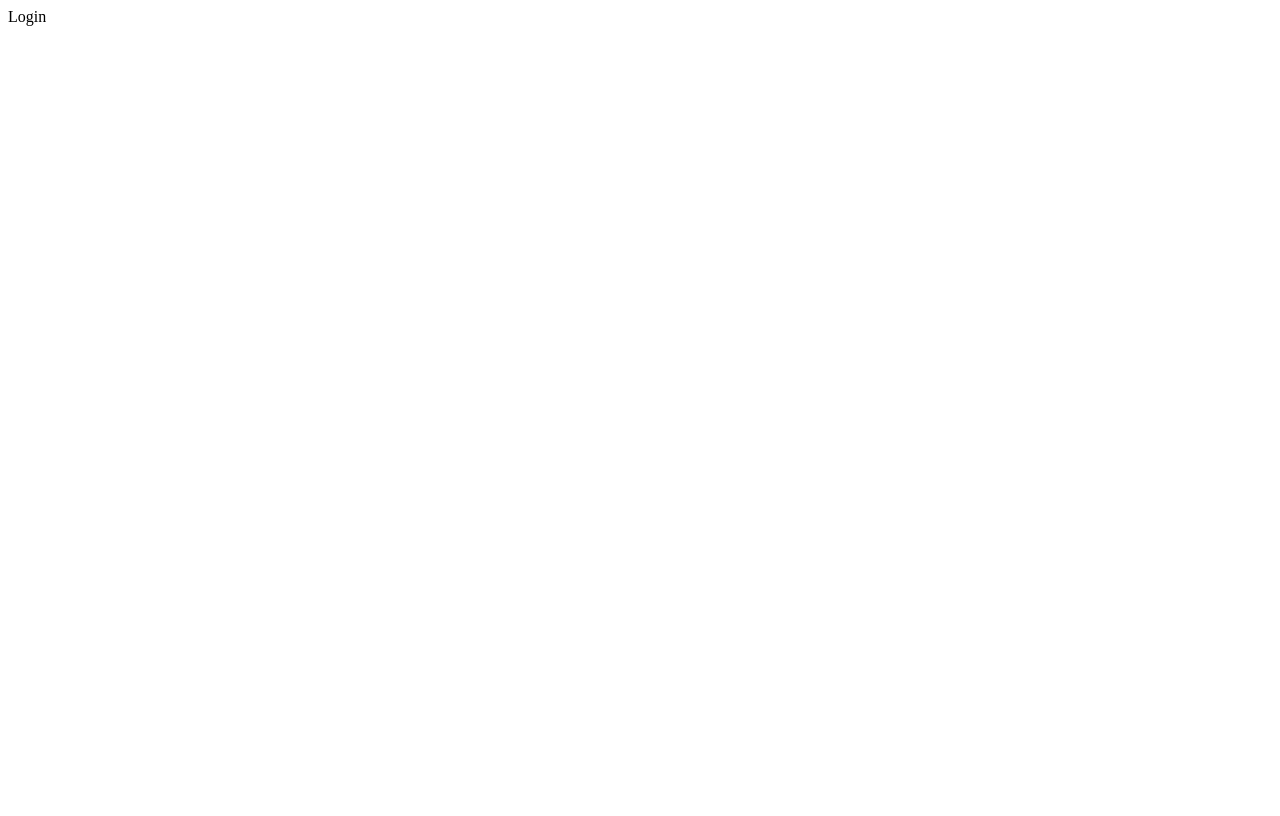
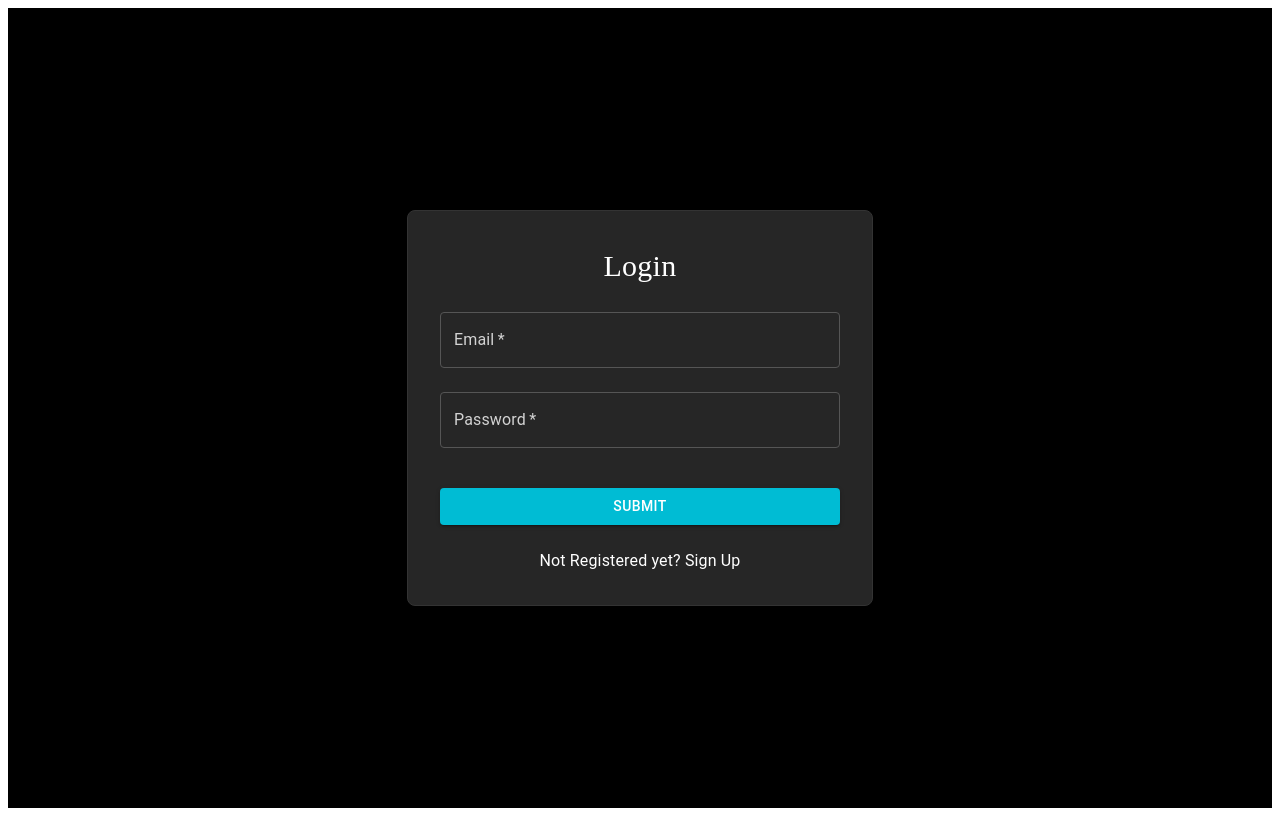
Before and after one commit to MJ-1112/Signup-page, a React (Create React App) app in the folder frontend/client/: page /login in a window 1280 px wide. Built offline with nearby package versions, Linux system fonts and the light colour scheme.

Commit message:
feat: UI of Login , Signup and Dashboard Completed

```diff
--- a/frontend/client/package.json
+++ b/frontend/client/package.json
@@ -3,6 +3,9 @@
   "version": "0.1.0",
   "private": true,
   "dependencies": {
+    "@emotion/react": "^11.14.0",
+    "@emotion/styled": "^11.14.0",
+    "@mui/material": "^7.1.1",
     "@testing-library/dom": "^10.4.0",
     "@testing-library/jest-dom": "^6.6.3",
     "@testing-library/react": "^16.3.0",
--- a/frontend/client/src/App.js
+++ b/frontend/client/src/App.js
@@ -11,7 +11,7 @@ function App() {
         <Route path='/' element={<Navigate to='/login'/>}/>
         <Route path='/login' element={<Login/>}/>
         <Route path='/signup' element={<Signup/>}/>
-        <Route path='/dashboard' element={<Dashboard/>}/>
+        <Route path='/dashboard/' element={<Dashboard/>}/>
         </Routes>
       </div>
   );
--- a/frontend/client/src/components/Dashboard.js
+++ b/frontend/client/src/components/Dashboard.js
@@ -1,9 +1,65 @@
-import React from 'react'
+import React from "react";
 
 function Dashboard() {
   return (
-    <div>Dashboard</div>
-  )
+    <div
+    style={{
+        backgroundColor:'#262626',
+        height:'100vh',
+        width:'100vw',
+        overflow:'hidden'
+    }}>
+      <nav>
+        <ul
+          style={{
+            backgroundColor: "#36454F",
+            margin:0,
+            display:'inline',
+            display:'flex',
+            gap:30,
+            listStyle:'none',
+            height:100,
+            fontSize:30,
+            alignItems:"center",
+            color:"white",
+
+
+          }}
+        >
+          <li
+          style={{
+            cursor:'pointer'
+          }}>Home</li>
+          <li
+          style={{
+            cursor:'pointer'
+          }}>Projects</li>
+          <li
+          style={{
+            cursor:'pointer'
+          }}>Events</li>
+          <li
+          style={{
+            cursor:'pointer'
+          }}>Services</li>
+          <li
+          style={{
+            cursor:'pointer'
+          }}>Contact</li>
+        </ul>
+
+      </nav>
+      <h1
+      style={{
+        display:'flex',
+        alignItems:'center',
+        justifyContent:'center',
+        color:"white"
+      }}>
+        Welcome
+      </h1>
+    </div>
+  );
 }
 
-export default Dashboard
+export default Dashboard;
--- a/frontend/client/src/components/Login.js
+++ b/frontend/client/src/components/Login.js
@@ -1,9 +1,102 @@
-import React from 'react'
+import React from 'react';
+import { Container, Box, TextField, Typography, Button } from '@mui/material';
 
 function Login() {
+  const handleSubmit = (e) => {
+    e.preventDefault();
+    // Add your login logic here
+  };
+
   return (
-    <div>Login</div>
-  )
+    <Container
+      maxWidth={false}
+      disableGutters
+      sx={{
+        height: '100vh',
+        width: '100%',
+        display: 'flex',
+        alignItems: 'center',
+        justifyContent: 'center',
+        backgroundColor: 'black',
+        overflowX: 'hidden',
+      }}
+    >
+      <Box
+        component="form"
+        onSubmit={handleSubmit}
+        sx={{
+          border: '1px solid #333',
+          height: 'auto',
+          width: '90%',
+          maxWidth: 400,
+          p: 4,
+          display: 'flex',
+          flexDirection: 'column',
+          alignItems: 'center',
+          gap: 3,
+          boxShadow: 10,
+          color: 'white',
+          backgroundColor: '#262626',
+          borderRadius: 2,
+        }}
+      >
+        <Typography
+          sx={{
+            fontFamily: 'cursive',
+            fontSize: 30,
+            color: 'white',
+          }}
+        >
+          Login
+        </Typography>
+
+        <TextField
+          label="Email"
+          variant="outlined"
+          name="email"
+          required
+          fullWidth
+          InputLabelProps={{ style: { color: 'lightgray' } }}
+          InputProps={{ style: { color: 'white' } }}
+          sx={{
+            '& .MuiOutlinedInput-root': {
+              '& fieldset': { borderColor: '#555' },
+              '&:hover fieldset': { borderColor: '#888' },
+              '&.Mui-focused fieldset': { borderColor: 'white' },
+            },
+          }}
+        />
+
+        <TextField
+          label="Password"
+          type="password"
+          variant="outlined"
+          name="password"
+          required
+          fullWidth
+          InputLabelProps={{ style: { color: 'lightgray' } }}
+          InputProps={{ style: { color: 'white' } }}
+          sx={{
+            '& .MuiOutlinedInput-root': {
+              '& fieldset': { borderColor: '#555' },
+              '&:hover fieldset': { borderColor: '#888' },
+              '&.Mui-focused fieldset': { borderColor: 'white' },
+            },
+          }}
+        />
+
+        <Button
+          type="submit"
+          variant="contained"
+          fullWidth
+          sx={{ backgroundColor: '#00bcd4', mt: 2 }}
+        >
+          Submit
+        </Button>
+        <Typography>Not Registered yet? Sign Up</Typography>
+      </Box>
+    </Container>
+  );
 }
 
-export default Login
+export default Login;
--- a/frontend/client/src/components/Signup.js
+++ b/frontend/client/src/components/Signup.js
@@ -1,8 +1,117 @@
+import { Container,Box,Typography, Button,TextField } from '@mui/material'
 import React from 'react'
 
 function Signup() {
+  const handleSubmit = (e) => {
+    e.preventDefault();
+    // Add your login logic here
+  };
+
   return (
-    <div>Signup</div>
+       <Container
+      maxWidth={false}
+      disableGutters
+      sx={{
+        height: '100vh',
+        width: '100%',
+        display: 'flex',
+        alignItems: 'center',
+        justifyContent: 'center',
+        backgroundColor: 'black',
+        overflowX: 'hidden',
+      }}
+    >
+      <Box
+        component="form"
+        onSubmit={handleSubmit}
+        sx={{
+          border: '1px solid #333',
+          height: 'auto',
+          width: '90%',
+          maxWidth: 400,
+          p: 4,
+          display: 'flex',
+          flexDirection: 'column',
+          alignItems: 'center',
+          gap: 3,
+          boxShadow: 10,
+          color: 'white',
+          backgroundColor: '#262626',
+          borderRadius: 2,
+        }}
+      >
+        <Typography
+          sx={{
+            fontFamily: 'cursive',
+            fontSize: 30,
+            color: 'white',
+          }}
+        >
+          Signup
+        </Typography>
+
+        <TextField
+          label="Name"
+          variant="outlined"
+          name="name"
+          required
+          fullWidth
+          InputLabelProps={{ style: { color: 'lightgray' } }}
+          InputProps={{ style: { color: 'white' } }}
+          sx={{
+            '& .MuiOutlinedInput-root': {
+              '& fieldset': { borderColor: '#555' },
+              '&:hover fieldset': { borderColor: '#888' },
+              '&.Mui-focused fieldset': { borderColor: 'white' },
+            },
+          }}
+        />
+        <TextField
+          label="Email"
+          variant="outlined"
+          name="email"
+          required
+          fullWidth
+          InputLabelProps={{ style: { color: 'lightgray' } }}
+          InputProps={{ style: { color: 'white' } }}
+          sx={{
+            '& .MuiOutlinedInput-root': {
+              '& fieldset': { borderColor: '#555' },
+              '&:hover fieldset': { borderColor: '#888' },
+              '&.Mui-focused fieldset': { borderColor: 'white' },
+            },
+          }}
+        />
+
+        <TextField
+          label="Password"
+          type="password"
+          variant="outlined"
+          name="password"
+          required
+          fullWidth
+          InputLabelProps={{ style: { color: 'lightgray' } }}
+          InputProps={{ style: { color: 'white' } }}
+          sx={{
+            '& .MuiOutlinedInput-root': {
+              '& fieldset': { borderColor: '#555' },
+              '&:hover fieldset': { borderColor: '#888' },
+              '&.Mui-focused fieldset': { borderColor: 'white' },
+            },
+          }}
+        />
+
+        <Button
+          type="submit"
+          variant="contained"
+          fullWidth
+          sx={{ backgroundColor: '#00bcd4', mt: 2 }}
+        >
+          Submit
+        </Button>
+        <Typography>Already Registered..  Login</Typography>
+      </Box>
+    </Container>
   )
 }
 
```
Also changed, not shown: 2 other files (tests, documents, lock files or other folders).
